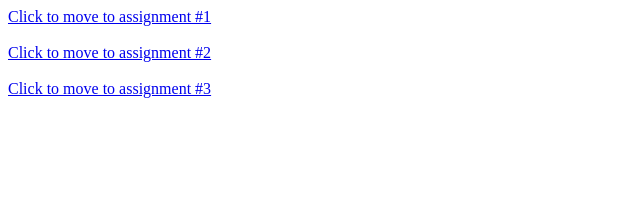
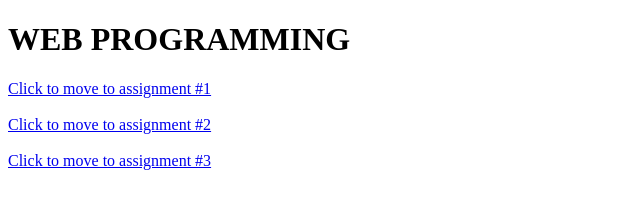
Before and after one commit to Kanackle/First-Website, a plain HTML site: page index.html in a window 1280 px wide. Shown: the whole page, without its empty margins (0-640 px from the left). Drawn offline with Linux system fonts and the light colour scheme.

Commit message:
Added title to homepage

```diff
--- a/index.html
+++ b/index.html
@@ -2,6 +2,7 @@
 <html>
 <head>
 	<title>Web Programming </title>
+	<h1>WEB PROGRAMMING</h1>
 </head>
 <body>
 	<a href = "inspectElement.html"> Click to move to assignment #1</a><br><br>
```
